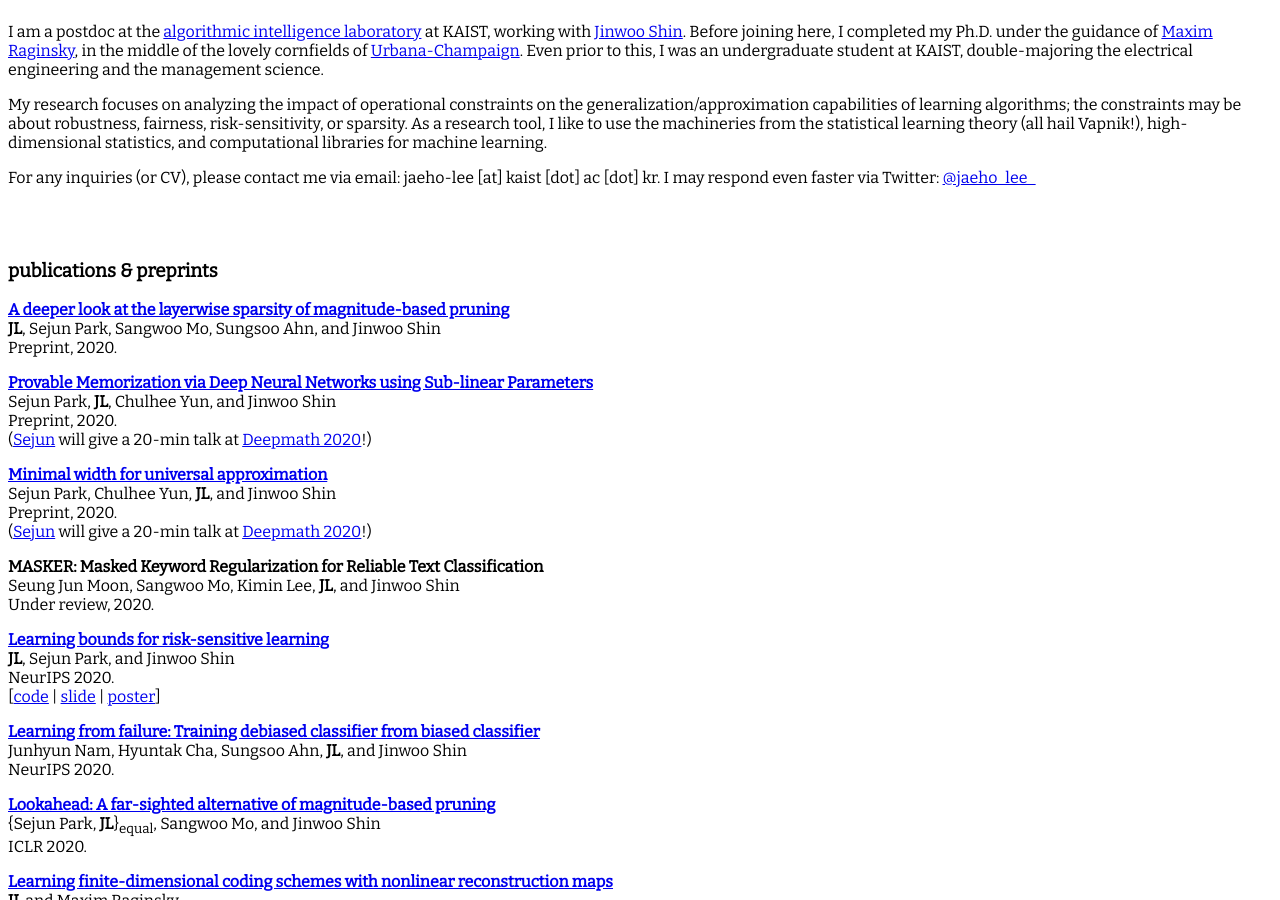
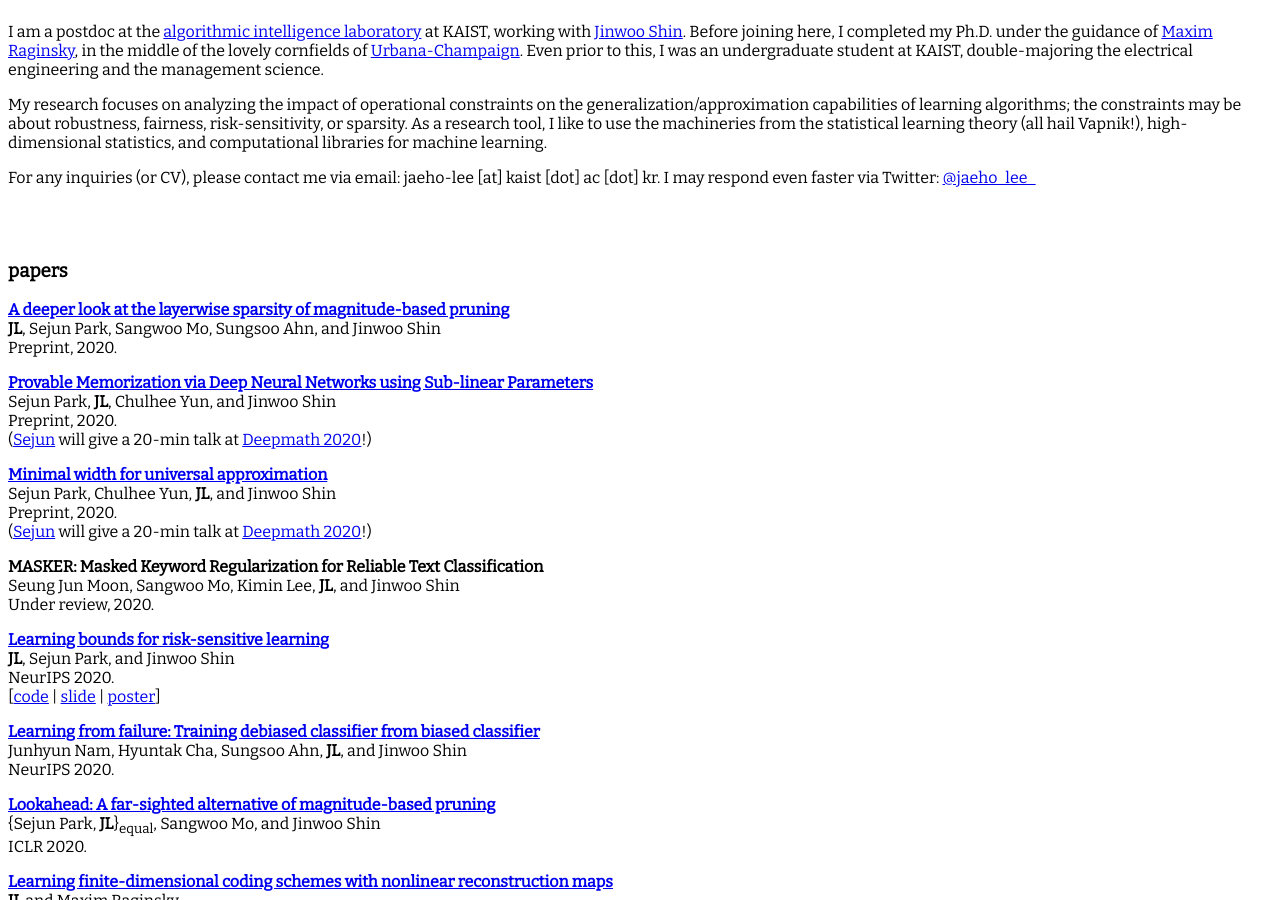
Before and after one commit to jaeho-lee/jaeho-lee.github.io, a Jekyll site: the page built from index.md, in a window 1280 px wide and 900 px high, scrolled down 306 px. Built offline with Jekyll 4.4.1, drawn with Linux system fonts in a browser that asks for light colours.

```diff
--- a/index.md
+++ b/index.md
@@ -21,7 +21,7 @@ For any inquiries (or CV), please contact me via email: jaeho-lee [at] kaist [do
 * M.S. in ECE@UIUC, December 2015.
 * B.S. in EE+MS@KAIST with *summa cum laude*, February 2013 (advisor: [Yung Yi](http://lanada.kaist.ac.kr/~yi/))
 -->
-### publications & preprints
+### papers
 **[A deeper look at the layerwise sparsity of magnitude-based pruning](https://arxiv.org/abs/2010.07611)**
 **JL**, Sejun Park, Sangwoo Mo, Sungsoo Ahn, and Jinwoo Shin
 Preprint, 2020.
@@ -43,7 +43,7 @@ Under review, 2020.
 **[Learning bounds for risk-sensitive learning](https://arxiv.org/abs/2006.08138)**
 **JL**, Sejun Park, and Jinwoo Shin
 NeurIPS 2020.
-\[[code](https://github.com/jaeho-lee/oce) | [slide](https://www.slideshare.net/ALINLAB/learning-bounds-for-risksensitive-learning) | [poster](assets/oce_poster.jpg)\]
+\[[code](https://github.com/jaeho-lee/oce) | [slide](https://www.slideshare.net/ALINLAB/learning-bounds-for-risksensitive-learning) | [poster](assets/oce_poster.pdf)\]
 
 **[Learning from failure: Training debiased classifier from biased classifier](https://arxiv.org/abs/2007.02561)**
 Junhyun Nam, Hyuntak Cha, Sungsoo Ahn, **JL**, and Jinwoo Shin
```
Also changed, not shown: 1 other file.
